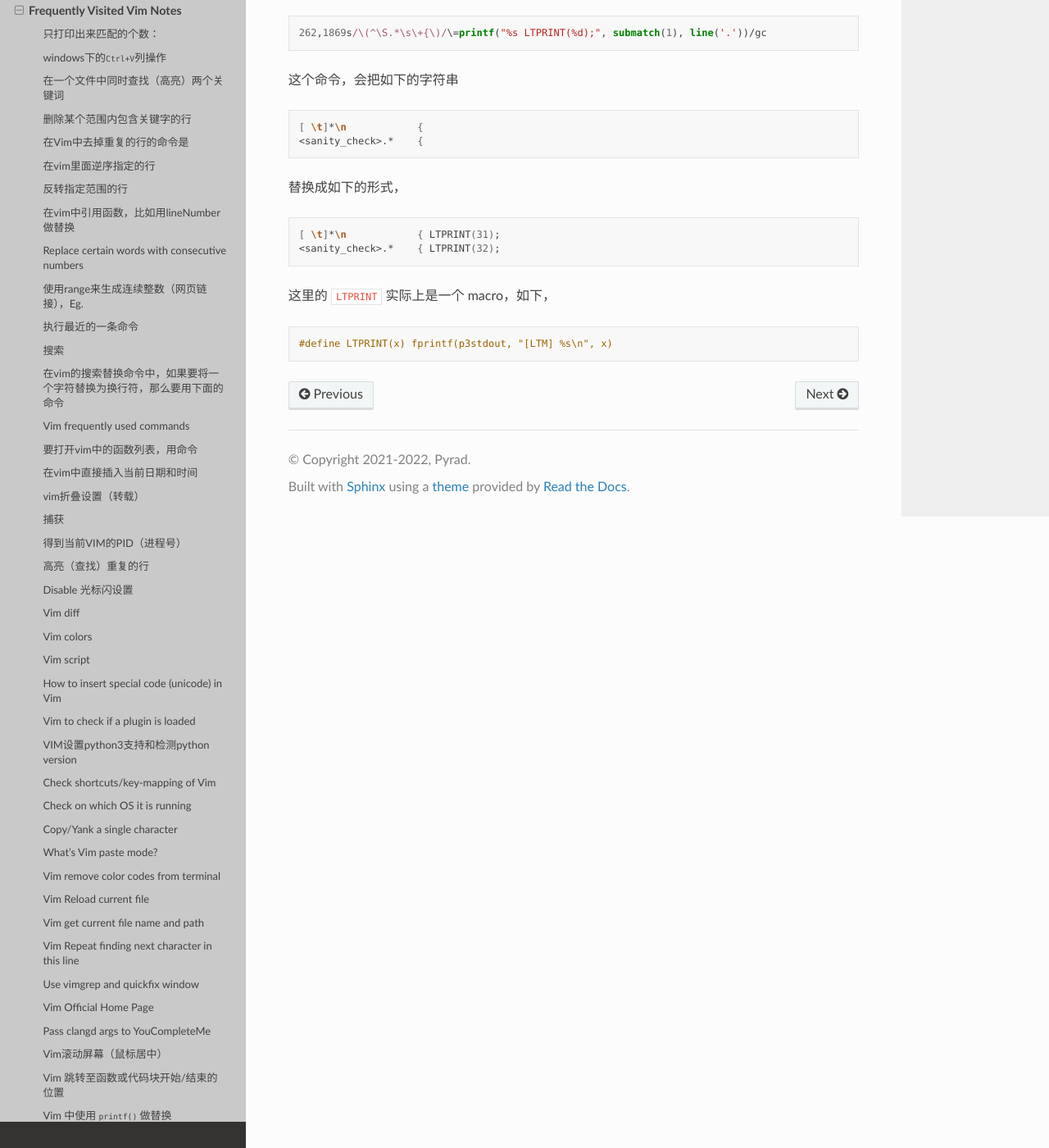
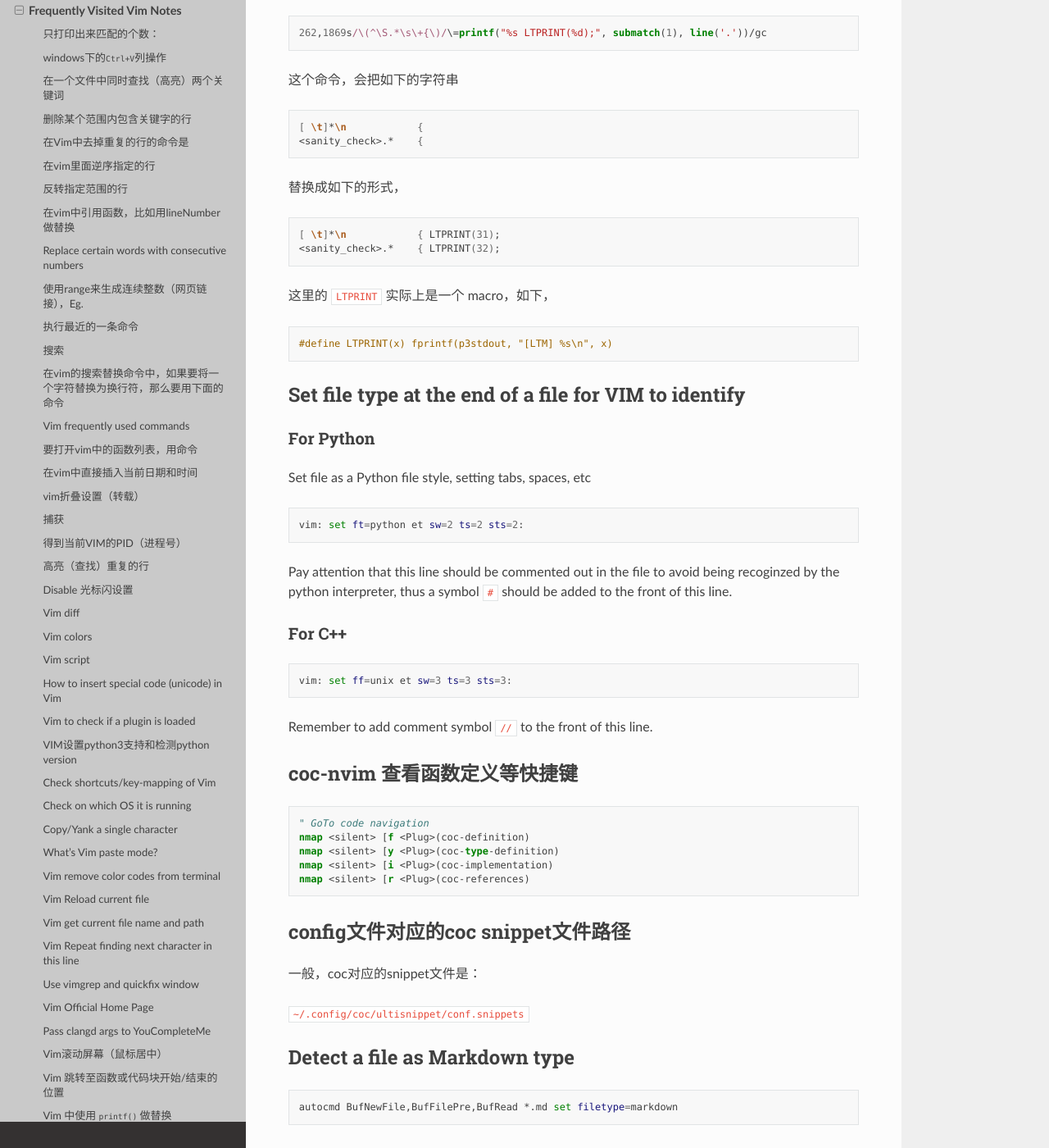
Before and after one commit to Pyrad/pyradnotes, a Sphinx documentation site: the page built from source/Vim/vim.md, in a window 1280 px wide and 1400 px high, scrolled down 10581 px. Shown: the whole window at 82% size. Built offline with Sphinx 7.4.7 and the Read the Docs theme 2.0.0, drawn with Linux system fonts in a browser that asks for light colours; some of the changed text lies outside the part shown.

Commit message:
Vim some vim notes

````diff
--- a/source/Vim/vim.md
+++ b/source/Vim/vim.md
@@ -492,3 +492,62 @@ Using printf() in substituation
 ```cpp
 #define LTPRINT(x) fprintf(p3stdout, "[LTM] %s\n", x)
 ```
+
+## Set file type at the end of a file for VIM to identify
+
+### For Python
+
+Set file as a Python file style, setting tabs, spaces, etc
+
+```shell
+vim: set ft=python et sw=2 ts=2 sts=2:
+```
+
+Pay attention that this line should be commented out in the file to avoid being recoginzed by the python interpreter, thus a symbol `#` should be added to the front of this line.
+
+### For C++
+
+```shell
+vim: set ff=unix et sw=3 ts=3 sts=3:
+```
+
+Remember to add comment symbol `//` to the front of this line.
+
+## coc-nvim 查看函数定义等快捷键
+
+```vim
+" GoTo code navigation
+nmap <silent> [f <Plug>(coc-definition)
+nmap <silent> [y <Plug>(coc-type-definition)
+nmap <silent> [i <Plug>(coc-implementation)
+nmap <silent> [r <Plug>(coc-references)
+```
+
+## config文件对应的coc snippet文件路径
+
+一般，coc对应的snippet文件是：
+
+`~/.config/coc/ultisnippet/conf.snippets`
+
+## Detect a file as Markdown type
+
+```shell
+autocmd BufNewFile,BufFilePre,BufRead *.md set filetype=markdown
+```
+
+## 把某个关键字替换成连续递增的整数：
+
+```vim
+:%s/x/\=printf("%d", line('.') - 10)/gc
+```
+
+## 鼠标闪烁效果
+
+```vim
+" Disable all blinking:
+:set guicursor+=a:blinkon0
+" Remove previous setting:
+:set guicursor-=a:blinkon0
+" Restore default setting:
+:set guicursor&
+```
````
